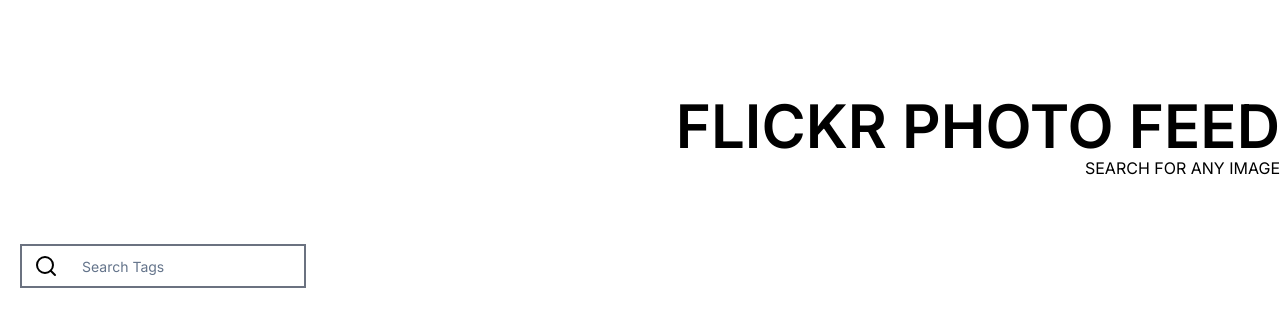
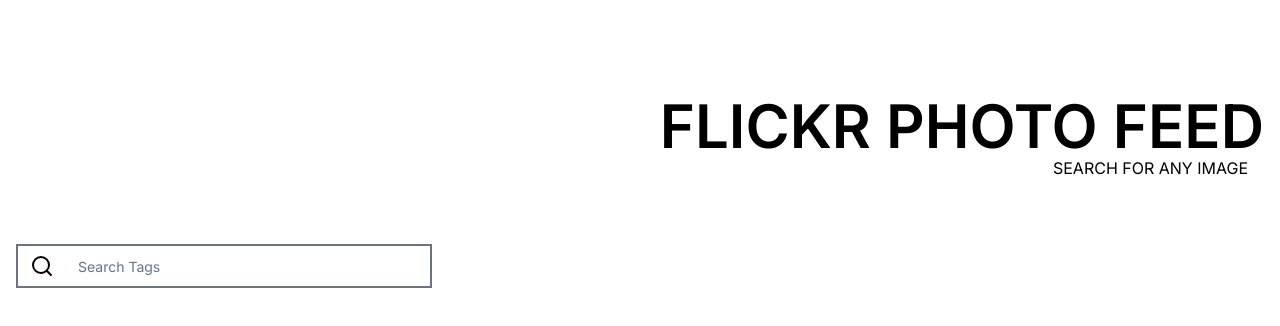
Before and after one commit to iHonu/Anastasia-Tikhonova, a Next.js app in the folder photo-feed/: page / in a window 1280 px wide. Shown: the top 326 px of the page. Built offline with nearby package versions, Linux system fonts and the light colour scheme; no server answers.

Commit message:
Added small improvements

```diff
--- a/photo-feed/src/app/page.tsx
+++ b/photo-feed/src/app/page.tsx
@@ -1,25 +1,21 @@
 import Search from "@/components/Search";
-import { Suspense } from "react";
 import Link from "next/link";
 
 export default function Home() {
   return (
     <main>
-      <div className="max-w-[90rem] mx-6 md:mx-auto mt-12 md:mt-24 mb-12">
-        <header>
+      <div className="max-w-[90rem] mx-6 md:mx-auto mt-12 md:mt-24 mb-12 ">
+        <header className="mx-4">
           <Link href="/">
-            <h1 className="text-3xl md:text-6xl uppercase text-end font-semibold">
+            <h1 className="text-3xl md:text-6xl  uppercase text-end font-semibold">
               Flickr Photo Feed
             </h1>
           </Link>
-
-          <h2 className="text-end text-sm md:text-base uppercase">
+          <h2 className=" px-4 text-end  text-sm  md:text-base uppercase">
             Search for any image
           </h2>
         </header>
-        <Suspense>
-          <Search />
-        </Suspense>
+        <Search />
       </div>
     </main>
   );
--- a/photo-feed/src/components/Search.tsx
+++ b/photo-feed/src/components/Search.tsx
@@ -4,6 +4,7 @@
 import { Input } from "@/components/ui/input";
 import PhotoCard from "@/components/PhotoCard";
 import { usePhotoSearch } from "@/components/hooks/usePhotoSearch";
+import { Suspense } from "react";
 
 export default function Search() {
   const searchParams = useSearchParams();
@@ -26,9 +27,10 @@
 
 
   return (
+    <Suspense>
     <div>
-      <div className="flex flex-col md:flex-row w-fill justify-between items-center md:px-5 mb-8  md:mb-12 mt-16">
-        <div className="mb-6 md:mb-0 ">
+      <div className="flex flex-col md:flex-row w-fill justify-between items-center md:mx-8 lg:mx-4 mb-8 md:mb-12 mt-16">
+        <div className="mb-6 md:mb-0 w-1/3 ">
           <Input
             onChange={(e) => handleSearch(e.target.value)}
             type="text"
@@ -73,5 +75,6 @@
         )}
       </div>
     </div>
+    </Suspense>
   );
 }
```
